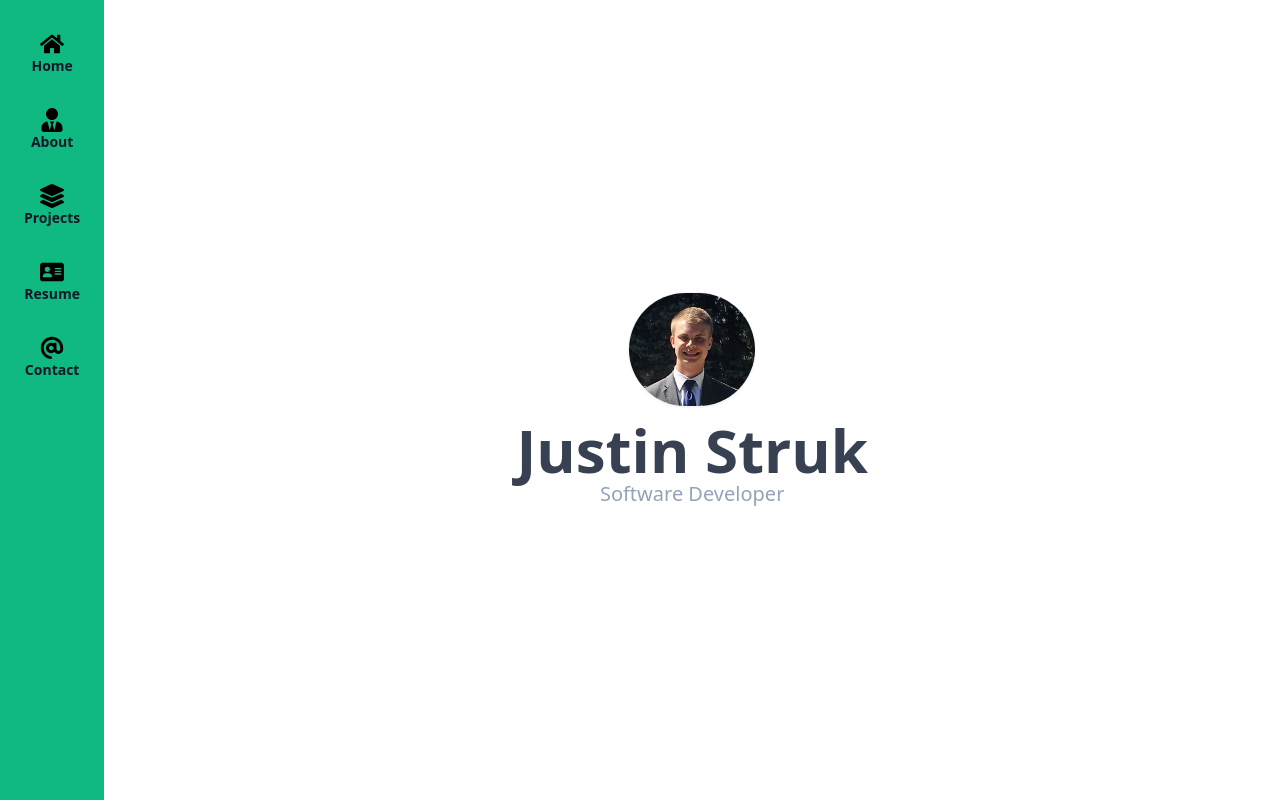
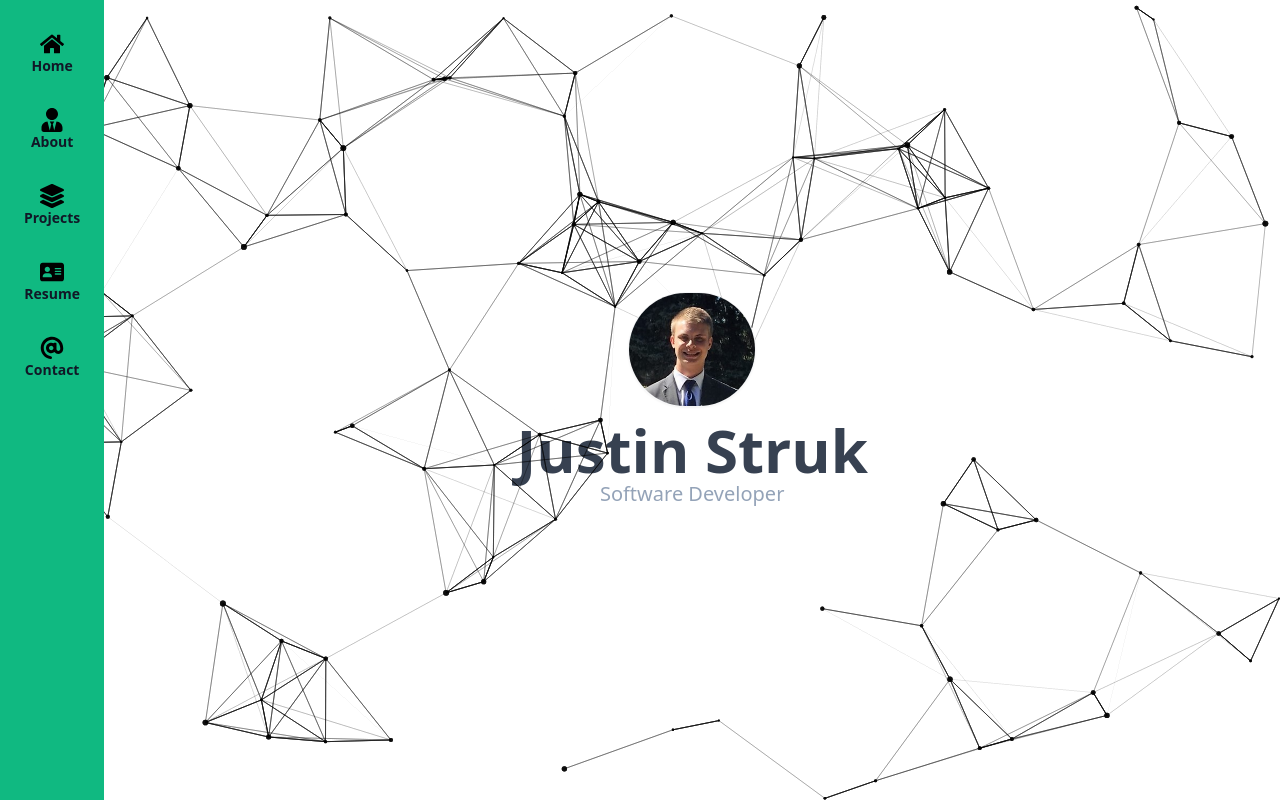
Before and after one commit to JStruk/portfolio-2022, a React (Create React App) app: page / in a window 1280 px wide. Built offline with nearby package versions, Linux system fonts and the light colour scheme.

Commit message:
add tsparticles as background on home page

```diff
--- a/package.json
+++ b/package.json
@@ -14,6 +14,7 @@
     "react-dom": "^17.0.2",
     "react-router-dom": "^6.2.1",
     "react-scripts": "5.0.0",
+    "react-tsparticles": "^1.41.0",
     "typescript": "^4.5.5",
     "web-vitals": "^2.1.4"
   },
--- a/src/App.tsx
+++ b/src/App.tsx
@@ -2,7 +2,6 @@ import Home from './components/Home';
 import About from './components/About';
 import LeftNavBar from './components/LeftNavBar';
 import { Routes, Route } from "react-router-dom";
-
 
 function App() {
   return (
--- a/src/components/Home.tsx
+++ b/src/components/Home.tsx
@@ -1,8 +1,10 @@
 import React from 'react'
+import Particles from 'react-tsparticles'
 import tw from "tailwind-styled-components"
 import avatar from '../assets/images/me.png'
+import { particlesConfig } from '../config/homeParticalsConfig'
 
-const HomeContainer = tw.div`flex-1 h-screen flex flex-col justify-center text-center items-center`
+const HomeContainer = tw.div`flex-1 h-screen flex flex-col justify-center text-center items-center overflow-hidden`
 
 const HeaderText = tw.span`text-6xl text-gray-700 font-bold`
 const SubheaderText = tw.span`text-xl text-slate-400`
@@ -11,8 +13,10 @@ const HeroImage = tw.div`relative w-32 h-32`
 const Home = (): JSX.Element => {
     return (
         <HomeContainer>
+            <Particles className="fixed w-full" options={particlesConfig}/>
             <HeroImage>
-                <img className="rounded-full border border-gray-100 shadow-sm" src={avatar} alt="Justin Struk Avatar" />
+                <img className="rounded-full border border-gray-100 shadow-sm z-10" src={avatar}
+                     alt="Justin Struk Avatar"/>
             </HeroImage>
             <HeaderText>Justin Struk</HeaderText>
             <SubheaderText>Software Developer</SubheaderText>
--- a/src/components/LeftNavBar.tsx
+++ b/src/components/LeftNavBar.tsx
@@ -30,7 +30,7 @@ const IconLink = ({ label, location }: IconLinkProps): JSX.Element => {
 
 const LeftNavBar = (): JSX.Element => {
     return (
-        <div className='bg-emerald-500 h-screen'>
+        <div className='bg-emerald-500 h-screen z-10'>
             <div className="pt-4">
                 <NavContainer>
                     <IconLink label="Home" location="/" />
--- /dev/null
+++ b/src/config/homeParticalsConfig.ts
@@ -0,0 +1,112 @@
+import { ISourceOptions } from "tsparticles";
+
+export const particlesConfig: ISourceOptions = {
+    "particles": {
+        "number": {
+            "value": 80,
+            "density": {
+                "enable": true,
+                "value_area": 800
+            }
+        },
+        "color": {
+            "value": "#000000"
+        },
+        "shape": {
+            "type": "circle",
+            "stroke": {
+                "width": 0,
+                "color": "#ffffff"
+            },
+            "polygon": {
+                "nb_sides": 5
+            },
+            "image": {
+                "src": "img/github.svg",
+                "width": 100,
+                "height": 100
+            }
+        },
+        "opacity": {
+            "value": 0.5,
+            "random": false,
+            "anim": {
+                "enable": false,
+                "speed": 1,
+                "opacity_min": 0.1,
+                "sync": false
+            }
+        },
+        "size": {
+            "value": 3,
+            "random": true,
+            "anim": {
+                "enable": false,
+                "speed": 40,
+                "size_min": 0.1,
+                "sync": false
+            }
+        },
+        "line_linked": {
+            "enable": true,
+            "distance": 150,
+            "color": "#000000",
+            "opacity": 0.4,
+            "width": 1
+        },
+        "move": {
+            "enable": true,
+            "speed": 3,
+            "direction": "none",
+            "random": false,
+            "straight": false,
+            "out_mode": "out",
+            "bounce": false,
+            "attract": {
+                "enable": false,
+                "rotateX": 600,
+                "rotateY": 1200
+            }
+        }
+    },
+    "interactivity": {
+        "detect_on": "canvas",
+        "events": {
+            "onhover": {
+                "enable": true,
+                "mode": "repulse"
+            },
+            "onclick": {
+                "enable": true,
+                "mode": "push"
+            },
+            "resize": true
+        },
+        "modes": {
+            "grab": {
+                "distance": 400,
+                "line_linked": {
+                    "opacity": 1
+                }
+            },
+            "bubble": {
+                "distance": 400,
+                "size": 40,
+                "duration": 2,
+                "opacity": 8,
+            },
+            "repulse": {
+                "distance": 100,
+                "duration": 0.4
+            },
+            "push": {
+                "particles_nb": 2
+            },
+            "remove": {
+                "particles_nb": 2
+            }
+        }
+    },
+    "retina_detect": true,
+    fullScreen: { zIndex: -1 },
+};
```
Also changed, not shown: 2 other files (tests, documents, lock files or other folders).
